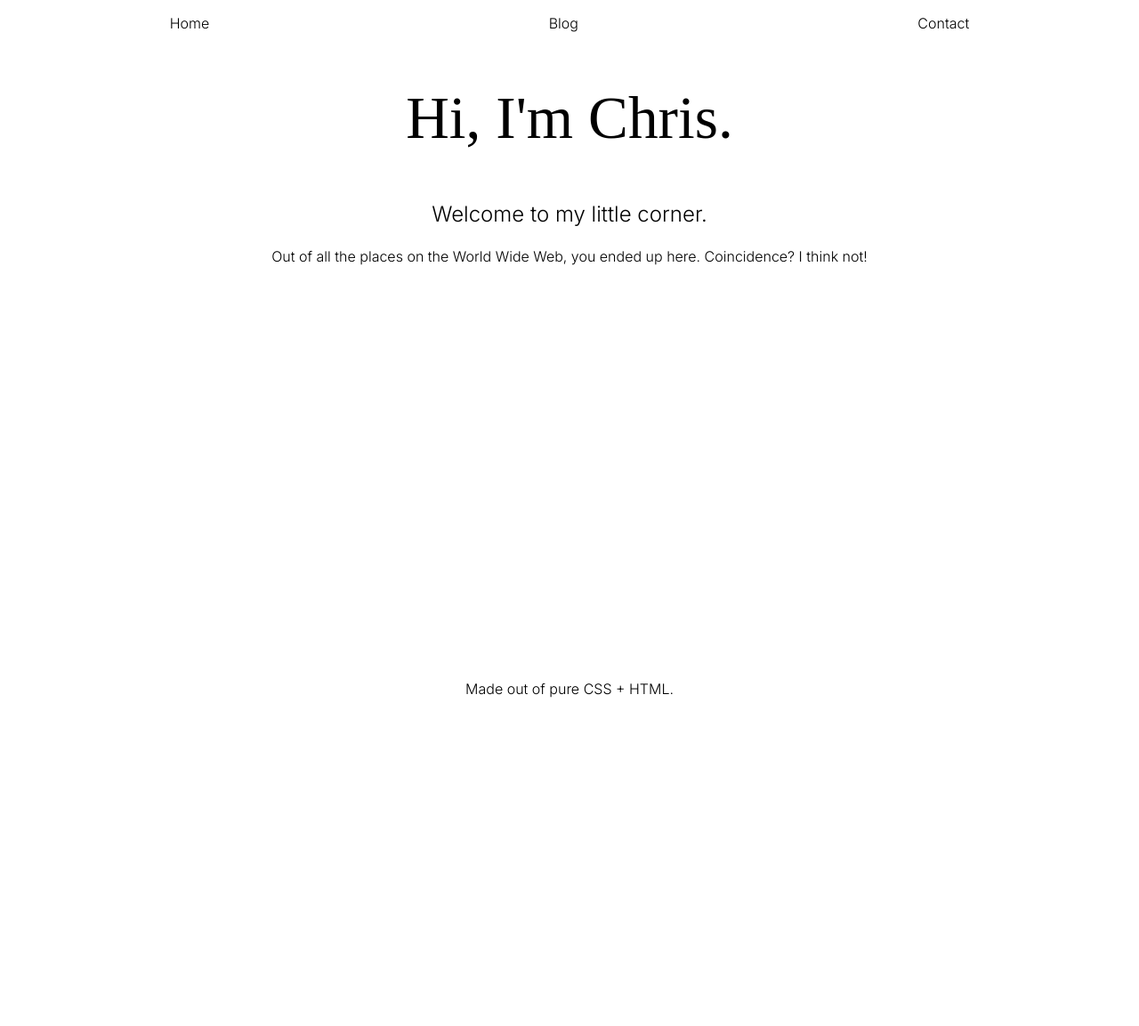
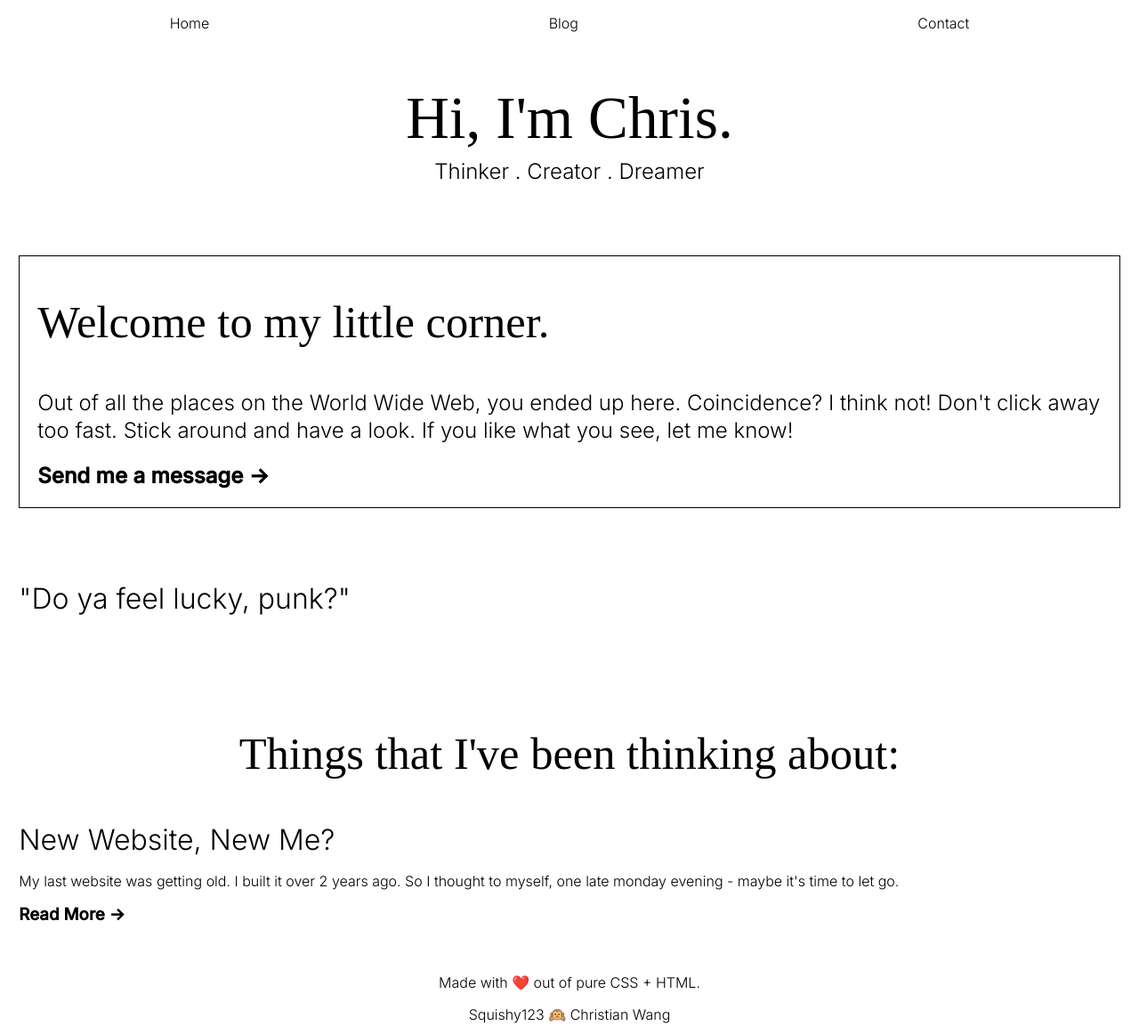
Before and after one commit to Squishy123/chris_web, a plain HTML site: page index.html in a window 1280 px wide. Shown: the whole page at 89% size. Before the commit the page ends 800 px from the top, so only its background shows below. Drawn offline with Linux system fonts and the light colour scheme; a web font is replaced by a local one.

Commit message:
some work

```diff
--- a/base.css
+++ b/base.css
@@ -1,5 +1,5 @@
 @import url('https://fonts.googleapis.com/css2?family=STIX+Two+Math&display=swap');
-@import url('https://fonts.googleapis.com/css2?family=Inter:wght@200;300;400&display=swap');
+@import url('https://fonts.googleapis.com/css2?family=Inter:wght@200;300;400;500&display=swap');
 
 html, body {
 	margin:0;
@@ -17,7 +17,6 @@ html, body {
 }
 
 h1, h2, h3, h4, h5 {
-	margin: 3rem 0 1.38rem;
 	line-height: 1.3;
 }
 
@@ -34,8 +33,25 @@ h4.display {font-size: 1.777rem;}
 
 h5.display {font-size: 1.333rem;}
 
+a {
+	text-decoration: none;
+	color: black;
+}
+
+.button {
+	font-weight: bold;
+}
+
 .text-center {
 	text-align: center;
+}
+
+.text-semi-bold {
+	font-weight: 600;
+}
+
+.text-bold {
+	font-weight: bold;
 }
 
 body {
--- a/index.html
+++ b/index.html
@@ -4,24 +4,47 @@
 	<title>Chris Wang</title>
 	<meta name="viewport" content="width=device-width,initial-scale=1">
 	<link rel="stylesheet" href="./base.css">
-	<style>
-	</style>
-	<script src=""></script>
 	<body>
 		<header>
-			<p>Home</p>
-			<p>Blog</p>
-			<p>Contact</p>
+			<a href="/"><p>Home</p></a>
+			<!--<a href="/work"><p>Work</p></a>-->
+			<a href="/blog"><p>Blog</p></a>
+			<a href="/contact"><p>Contact</p></a>
 		</header>
-		<main class="container">
-			<h1 class="display text-center">Hi, I'm Chris.</h1>
+		<main style="1rem 0">
+		<div class="container">
 			<div class="text-center">
-				<h2> Welcome to my little corner.</h2>
-				<p> Out of all the places on the World Wide Web, you ended up here. Coincidence? I think not!</p>
+				<h1 class="display text-center" style="margin-bottom: 0;">Hi, I'm Chris.</h1>
+				<h2 style="margin-top: 0;"> Thinker . Creator . Dreamer </h2>
 			</div>
+
+		</div>
+		<div class="container">
+			<div style="border: black 1px solid;
+			padding: 0px 20px;">
+				<h2 class="display">Welcome to my little corner.</h2>
+				<h2> Out of all the places on the World Wide Web, you ended up here. Coincidence? I think not! Don't click away too fast. Stick around and have a look. If you like what you see, let me know!
+				</h2>
+				<a class="button" href="/contact"><h2 class="text-semi-bold">Send me a message -></h2></a>
+			</div>
+		</div>
+		<div class="container">
+			<h1>
+				"Do ya feel lucky, punk?"
+			</h1>
+		</div>
+		<div class="container">
+			<h2 class="display text-center">Things that I've been thinking about:</h2>
+			<div>
+				<h1 style="margin: 0">New Website, New Me?</h1>
+				<p>My last website was getting old. I built it over 2 years ago. So I thought to myself, one late monday evening - maybe it's time to let go.</p>
+				<a class="button"><h3 style="margin: 0" class="text-semi-bold">Read More -></h3></a>
+			</div>
+		</div>
 		</main>
 		<footer>
-			<p class="text-center">Made out of pure CSS + HTML.</p>
+			<p class="text-center">Made with ❤️  out of pure CSS + HTML.</p>
+			<p class="text-center">Squishy123 🙉 Christian Wang</p>
 		</footer>
 	</body>
 </html>
```
